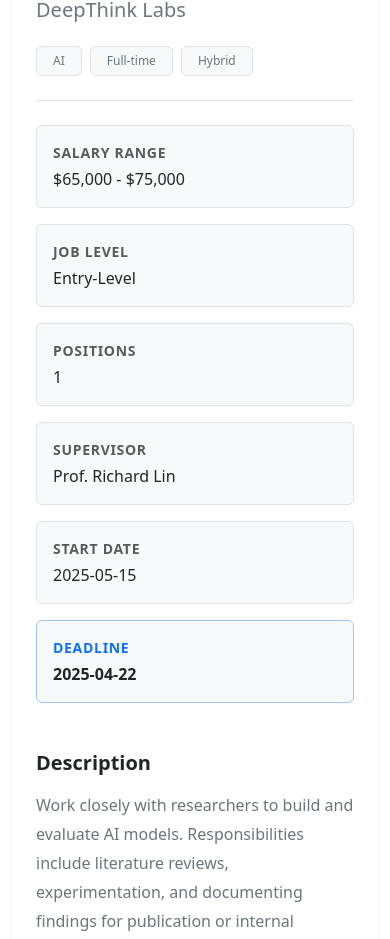
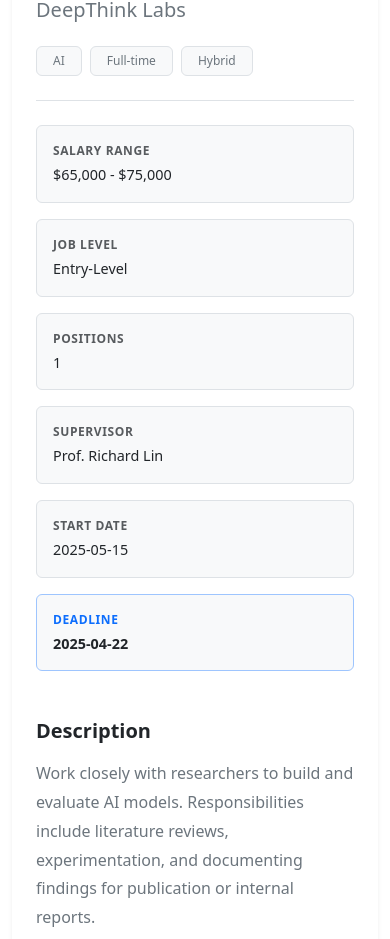
Before and after one commit to Quynh-Trang12/asm2, a Vue app: page /jobs/AIP303 in a window 390 px wide. Shown: the part 1175-2114 px from the top of the page. Built offline with nearby package versions, Linux system fonts and the light colour scheme.

Commit message:
version 1.3

```diff
--- a/src/modules/jobs/components/JobDetail.vue
+++ b/src/modules/jobs/components/JobDetail.vue
@@ -24,38 +24,62 @@
       <section class="row g-3 mb-5">
         <div class="col-12 col-md-6 col-lg-4">
           <div class="p-3 bg-light rounded border h-100">
-            <p class="mb-1 small text-muted text-uppercase fw-bold tracking-wide">Salary Range</p>
-            <p class="mb-0 fw-medium text-dark">{{ job.salary_range }}</p>
+            <p
+              class="mb-1 small text-muted text-uppercase fw-bold tracking-wide responsive-heading"
+            >
+              Salary Range
+            </p>
+            <p class="mb-0 fw-medium text-dark responsive-text">{{ job.salary_range }}</p>
           </div>
         </div>
         <div class="col-12 col-md-6 col-lg-4">
           <div class="p-3 bg-light rounded border h-100">
-            <p class="mb-1 small text-muted text-uppercase fw-bold tracking-wide">Job Level</p>
-            <p class="mb-0 fw-medium text-dark">{{ job.job_level }}</p>
+            <p
+              class="mb-1 small text-muted text-uppercase fw-bold tracking-wide responsive-heading"
+            >
+              Job Level
+            </p>
+            <p class="mb-0 fw-medium text-dark responsive-text">{{ job.job_level }}</p>
           </div>
         </div>
         <div class="col-12 col-md-6 col-lg-4">
           <div class="p-3 bg-light rounded border h-100">
-            <p class="mb-1 small text-muted text-uppercase fw-bold tracking-wide">Positions</p>
-            <p class="mb-0 fw-medium text-dark">{{ job.positions_available }}</p>
+            <p
+              class="mb-1 small text-muted text-uppercase fw-bold tracking-wide responsive-heading"
+            >
+              Positions
+            </p>
+            <p class="mb-0 fw-medium text-dark responsive-text">{{ job.positions_available }}</p>
           </div>
         </div>
         <div class="col-12 col-md-6 col-lg-4">
           <div class="p-3 bg-light rounded border h-100">
-            <p class="mb-1 small text-muted text-uppercase fw-bold tracking-wide">Supervisor</p>
-            <p class="mb-0 fw-medium text-dark">{{ job.supervisor }}</p>
+            <p
+              class="mb-1 small text-muted text-uppercase fw-bold tracking-wide responsive-heading"
+            >
+              Supervisor
+            </p>
+            <p class="mb-0 fw-medium text-dark responsive-text">{{ job.supervisor }}</p>
           </div>
         </div>
         <div class="col-12 col-md-6 col-lg-4">
           <div class="p-3 bg-light rounded border h-100">
-            <p class="mb-1 small text-muted text-uppercase fw-bold tracking-wide">Start Date</p>
-            <p class="mb-0 fw-medium text-dark">{{ job.start_date }}</p>
+            <p
+              class="mb-1 small text-muted text-uppercase fw-bold tracking-wide responsive-heading"
+            >
+              Start Date
+            </p>
+            <p class="mb-0 fw-medium text-dark responsive-text">{{ job.start_date }}</p>
           </div>
         </div>
         <div class="col-12 col-md-6 col-lg-4">
           <div class="p-3 bg-light rounded border border-primary-subtle h-100">
-            <p class="mb-1 small text-primary text-uppercase fw-bold tracking-wide">Deadline</p>
-            <p class="mb-0 fw-bold text-dark">{{ job.application_deadline }}</p>
+            <p
+              class="mb-1 small text-primary text-uppercase fw-bold tracking-wide responsive-heading"
+            >
+              Deadline
+            </p>
+            <p class="mb-0 fw-bold text-dark responsive-text">{{ job.application_deadline }}</p>
           </div>
         </div>
       </section>
@@ -135,4 +159,14 @@
 .tracking-wide {
   letter-spacing: 0.05em;
 }
+
+/* RESPONSIVE TYPOGRAPHY FOR TABLETS */
+@media (max-width: 991.98px) {
+  .responsive-text {
+    font-size: 0.9rem; /* Shrinks the text slightly to prevent awkward line breaks */
+  }
+  .responsive-heading {
+    font-size: 0.75rem;
+  }
+}
 </style>
--- a/src/modules/jobs/components/JobList.vue
+++ b/src/modules/jobs/components/JobList.vue
@@ -32,7 +32,6 @@
 .transition-all {
   transition: all 0.2s ease-in-out;
 }
-/* Subtly separate the overview link from the job list */
 .list-group-item.bg-light {
   border-bottom: 2px solid #e9ecef !important;
 }
```
